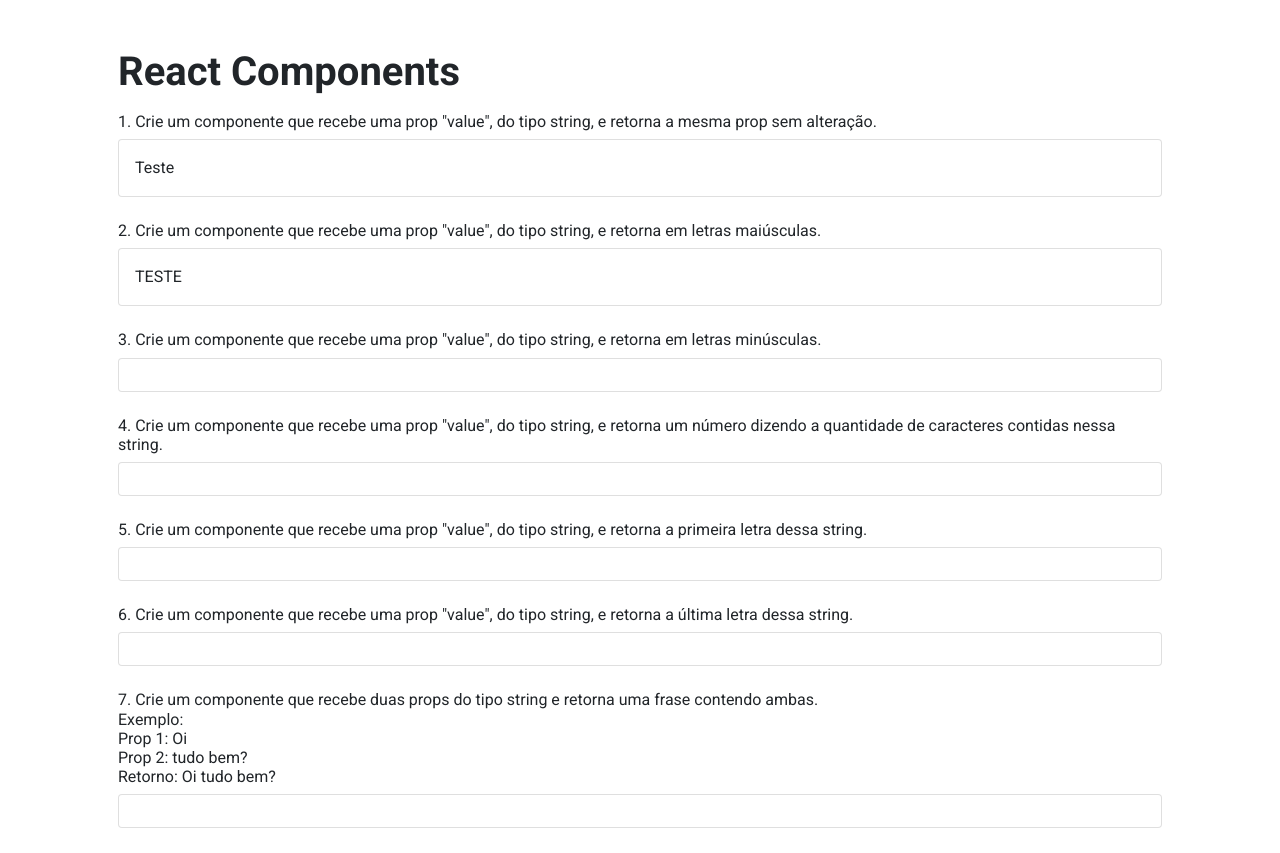
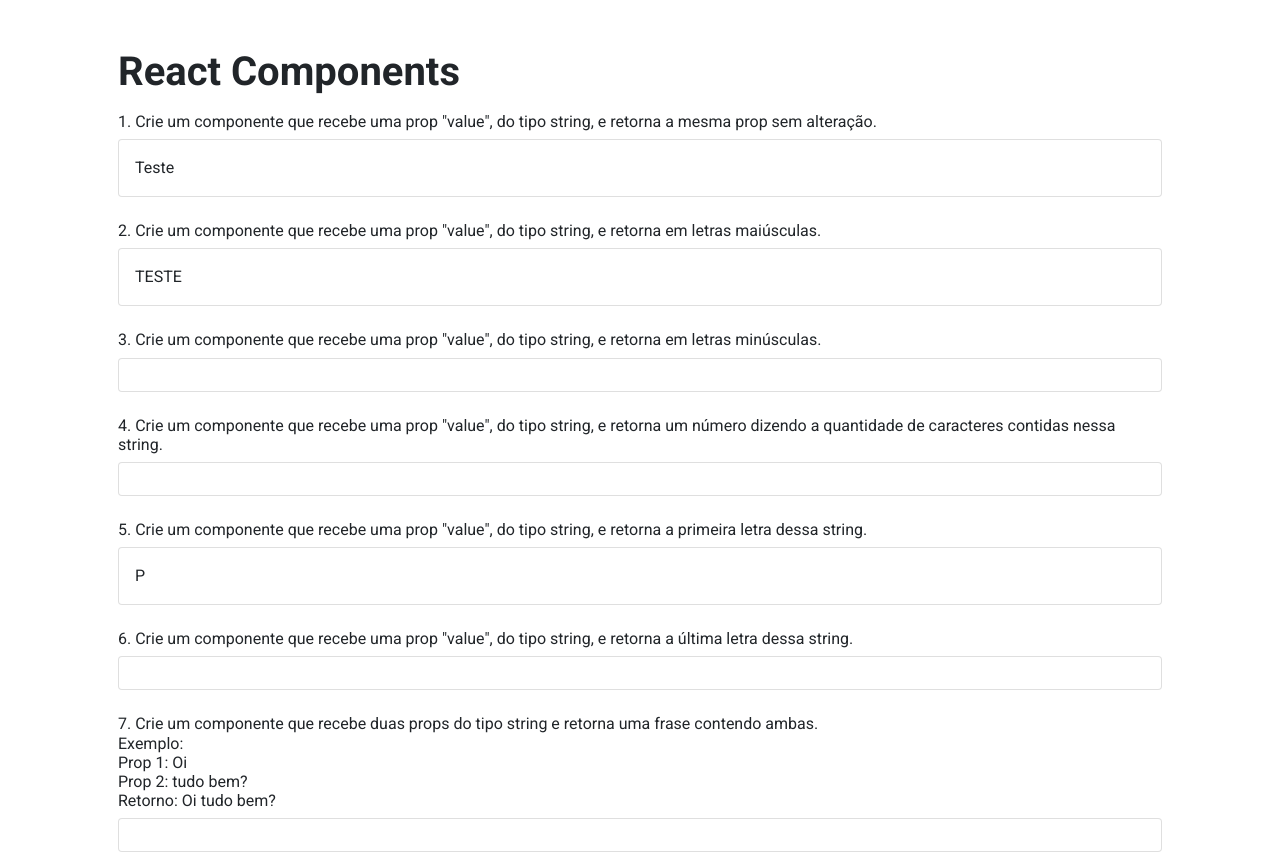
Before and after one commit to portugalv7/react-components-exercises, a React (Create React App) app: page / in a window 1280 px wide. Shown: the top 853 px of the page. Built offline with nearby package versions, Linux system fonts and the light colour scheme.

Commit message:
Question 5

```diff
--- a/src/App.tsx
+++ b/src/App.tsx
@@ -1,6 +1,7 @@
 import './App.css';
 import Q1String from './components/Q1String';
 import Q2Uppercase from './components/Q2Uppercase';
+import Q5FirstCharString from './components/Q5FirstCharString';
 
 const App: React.FC = () => {
     return (
@@ -40,7 +41,9 @@
                 5. Crie um componente que recebe uma prop &quot;value&quot;, do
                 tipo string, e retorna a primeira letra dessa string.
             </h2>
-            <div className="card p-3 mb-4">{/* Insira a resposta aqui */}</div>
+            <div className="card p-3 mb-4">
+                <Q5FirstCharString value="Portugal" />
+            </div>
 
             <h2 className="fs-6">
                 6. Crie um componente que recebe uma prop &quot;value&quot;, do
--- /dev/null
+++ b/src/components/Q5FirstCharString/index.tsx
@@ -0,0 +1,9 @@
+interface IQ5FirstCharStringProps {
+    value: string;
+}
+
+const Q5FirstCharString: React.FC<IQ5FirstCharStringProps> = ({ value }) => (
+    <>{value.slice(0, 1)}</>
+);
+
+export default Q5FirstCharString;
```
